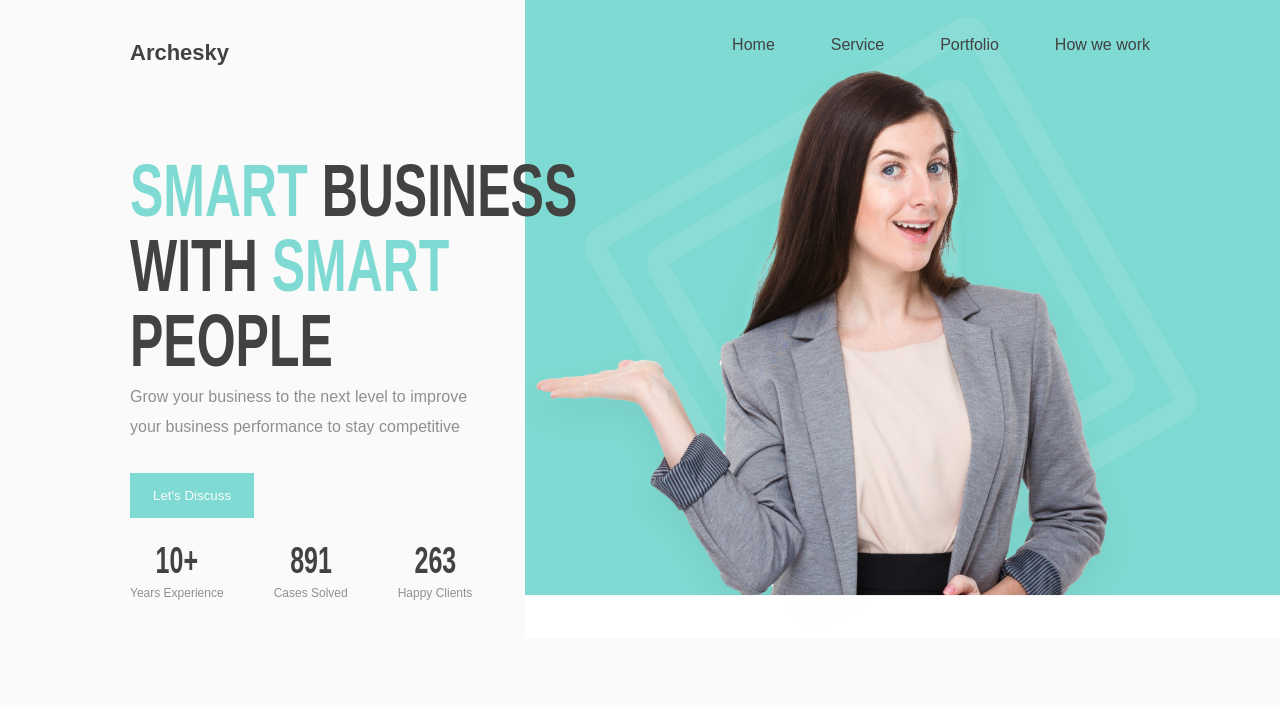
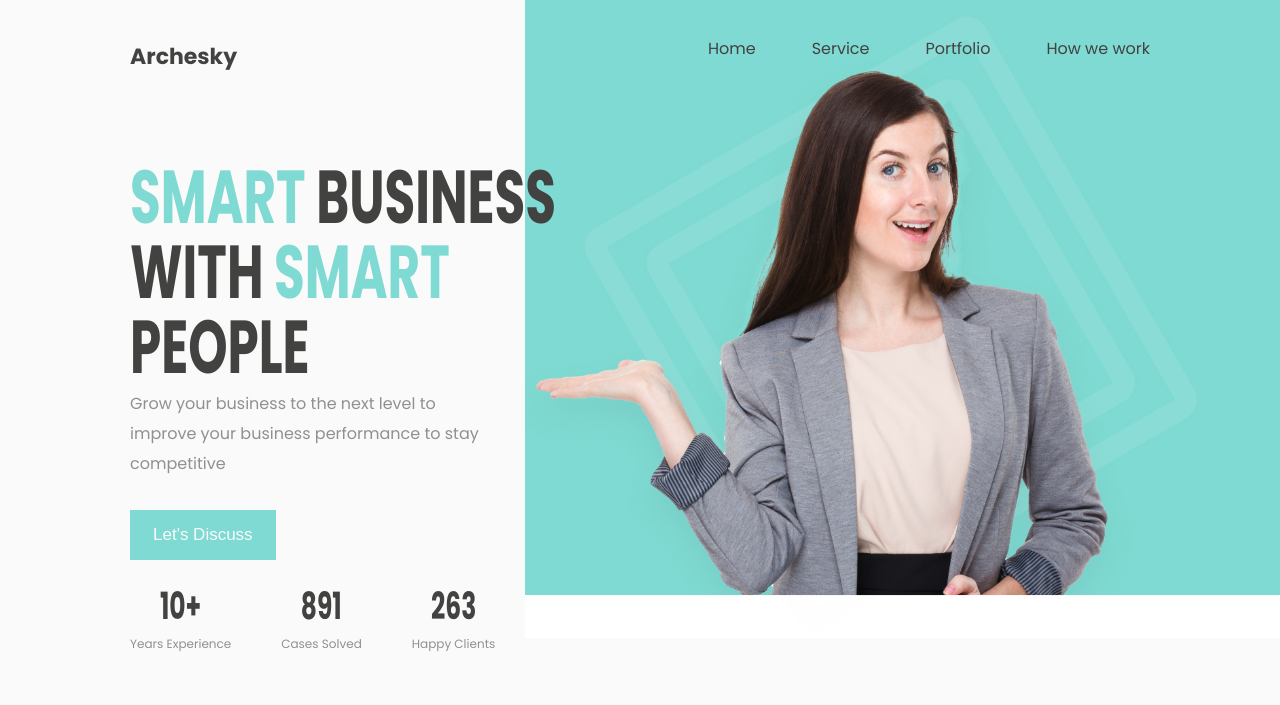
Before and after one commit to carmenUC/Header_1, a website built with webpack: page index.html in a window 1280 px wide. Shown: the top 705 px of the page. Built offline with nearby package versions, Linux system fonts and the light colour scheme.

Commit message:
minor details after double checking

```diff
--- a/css/style.css
+++ b/css/style.css
@@ -1,6 +1,8 @@
+@import url('https://fonts.googleapis.com/css2?family=Poppins:ital,wght@0,100;0,200;0,300;0,400;0,500;0,600;0,700;0,800;0,900;1,100;1,200;1,300;1,400;1,500;1,600;1,700;1,800;1,900&display=swap');
+
 body {
   margin: 0;
-  font-family: Arial, sans-serif;
+  font-family: "Poppins", sans-serif;
   width: 100%;
   height: auto;
   background-image: url("/img/hero.jpg");
@@ -37,8 +39,8 @@
 }
 
 header div {
+  position: absolute;
   font-weight: bold;
-  position: absolute;
   top: 20px;
   font-size: 22px;
   color: #424241;
@@ -55,7 +57,6 @@
 main section.hero h1 {
   font-size: 50px;
   line-height: 50px;
-  font-weight: bold;
   text-transform: uppercase;
   font-weight: bold;
   color: #424241;
@@ -91,6 +92,7 @@
 
 button a {
   text-decoration: none;
+  font-size: 17px;
   color: #FAFAFA;
 
 }
--- a/index.html
+++ b/index.html
@@ -4,7 +4,7 @@
 <head>
   <meta charset="utf-8">
   <meta name="viewport" content="width=device-width, initial-scale=1">
-  <title>CSS Proyectos 01 - Agency Code</title>
+  <title>CSS Proyectos 01 - Business Agency</title>
   <link rel="stylesheet" href="css/style.css">
   <meta name="description" content="">
 
```
